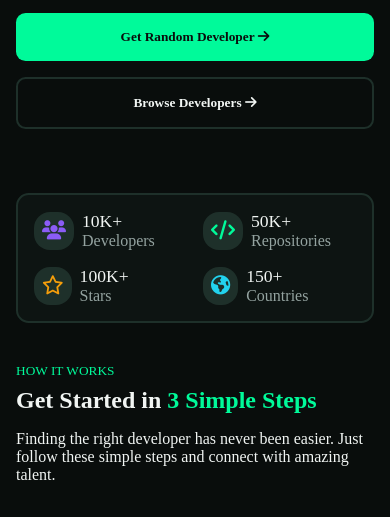
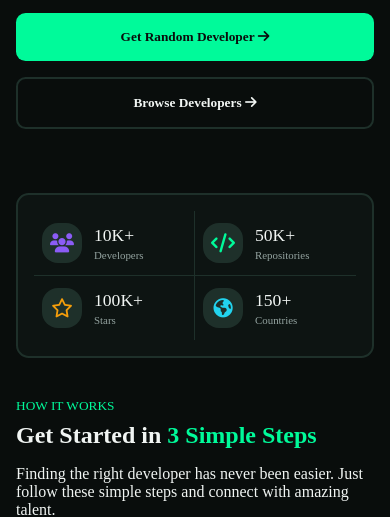
Before and after one commit to ezejude625-hue/DevHub, a plain HTML site: page index.html in a window 390 px wide. Shown: the part 360-877 px from the top of the page. Drawn offline with nearby package versions, Linux system fonts and the light colour scheme.

Commit message:
Update Files

```diff
--- a/css/style.css
+++ b/css/style.css
@@ -256,7 +256,7 @@ button {
     display: grid;
     grid-template-columns: repeat(4, minmax(0, 1fr));
     align-items: center;
-    gap: 1rem;
+    gap: 0;
     border: 2px solid var(--borders);
     background: var(--surface);
     padding: 1rem;
@@ -265,33 +265,39 @@ button {
 }
 
 .trustBar__stat {
-    display: flex;
+    display: grid;
+    grid-template-columns: 2.75rem 9rem;
     align-items: center;
-    justify-content: flex-start;
-    gap: clamp(0.5rem, 1.5vw, 1.5rem);
+    justify-content: center;
+    gap: clamp(0.5rem, 1vw, 0.75rem);
     border-right: 2px solid var(--borders);
-    padding-right: 0.75rem;
+    padding-inline: clamp(0.5rem, 1.25vw, 1.25rem);
     min-width: 0;
 }
 
 .trustBar__stat:last-child {
     border-right: none;
-    padding-right: 0;
 }
 
 .stat__icon {
+    display: grid;
+    place-items: center;
+    width: 2.75rem;
+    height: 2.75rem;
     font-size: 1.5rem;
     background: var(--borders);
-    padding: 0.6rem;
     border-radius: 1rem;
 }
 
 .stat__text {
     color: var(--secondary_text);
+    font-size: 0.875rem;
+    line-height: 1.35;
+    min-width: 0;
 }
 
 .stat__text__num {
-    font-size: clamp(1rem, 2vw, 1.5rem);
+    font-size: clamp(1rem, 1.8vw, 1.35rem);
     color: var(--main_text);
 }
 
@@ -697,17 +703,25 @@ button {
     .trustBar__section {
         grid-template-columns: repeat(2, minmax(0, 1fr));
         margin-block: 2.5rem;
-        gap: 1rem;
+        gap: 0;
     }
 
     .trustBar__stat {
+        grid-template-columns: 2.5rem minmax(0, 1fr);
+        justify-content: stretch;
+        gap: 0.5rem;
         border-right: none;
-        padding-right: 0;
+        padding: 0.75rem 0.5rem;
     }
 
     .stat__icon {
+        width: 2.5rem;
+        height: 2.5rem;
         font-size: 1.2rem;
-        padding: 0.5rem;
+    }
+
+    .stat__text {
+        font-size: clamp(0.68rem, 2vw, 0.8rem);
     }
 
     .stat__text__num {
@@ -767,11 +781,6 @@ button {
         grid-template-columns: repeat(2, minmax(0, 1fr));
     }
 
-    .trustBar__stat {
-        border-right: none;
-        padding-right: 0;
-    }
-
     .cta__section {
         align-items: flex-start;
         flex-direction: column;
@@ -782,4 +791,33 @@ button {
     .trustBar__section {
         grid-template-columns: minmax(0, 1fr);
     }
+
+    .trustBar__stat {
+        grid-template-columns: 2.75rem minmax(0, 1fr);
+        justify-content: flex-start;
+        border-right: none;
+        border-bottom: 1px solid var(--borders);
+        padding: 0.75rem 0.5rem;
+    }
+
+    .trustBar__stat:last-child {
+        border-bottom: none;
+    }
 }
+
+@media (min-width: 381px) and (max-width: 900px) {
+    .trustBar__stat {
+        grid-template-columns: 2.75rem minmax(0, 1fr);
+        justify-content: stretch;
+        border-right: none;
+        padding: 0.75rem clamp(0.5rem, 1.25vw, 0.75rem);
+    }
+
+    .trustBar__stat:nth-child(odd) {
+        border-right: 1px solid var(--borders);
+    }
+
+    .trustBar__stat:nth-child(-n + 2) {
+        border-bottom: 1px solid var(--borders);
+    }
+}
```
